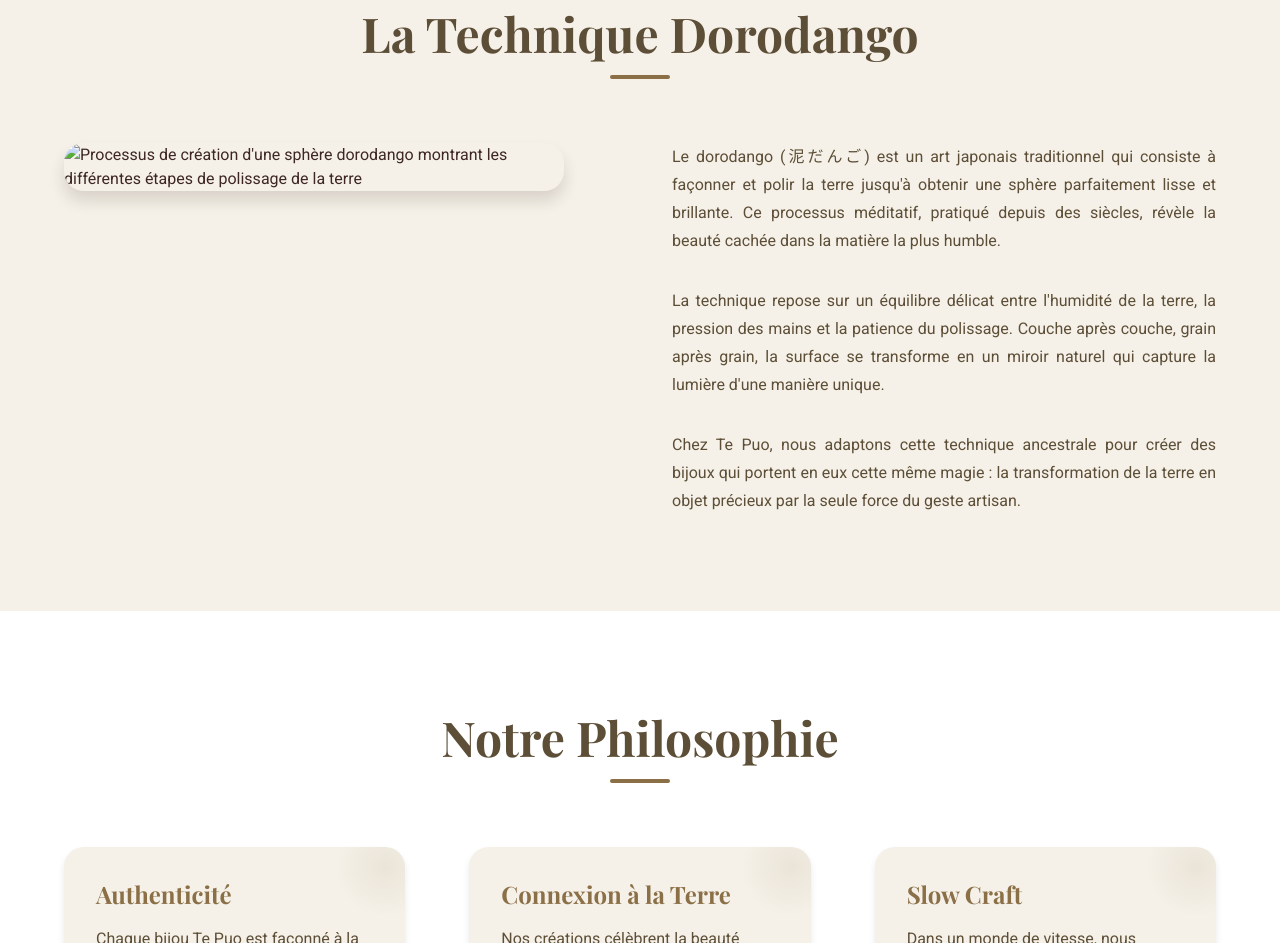
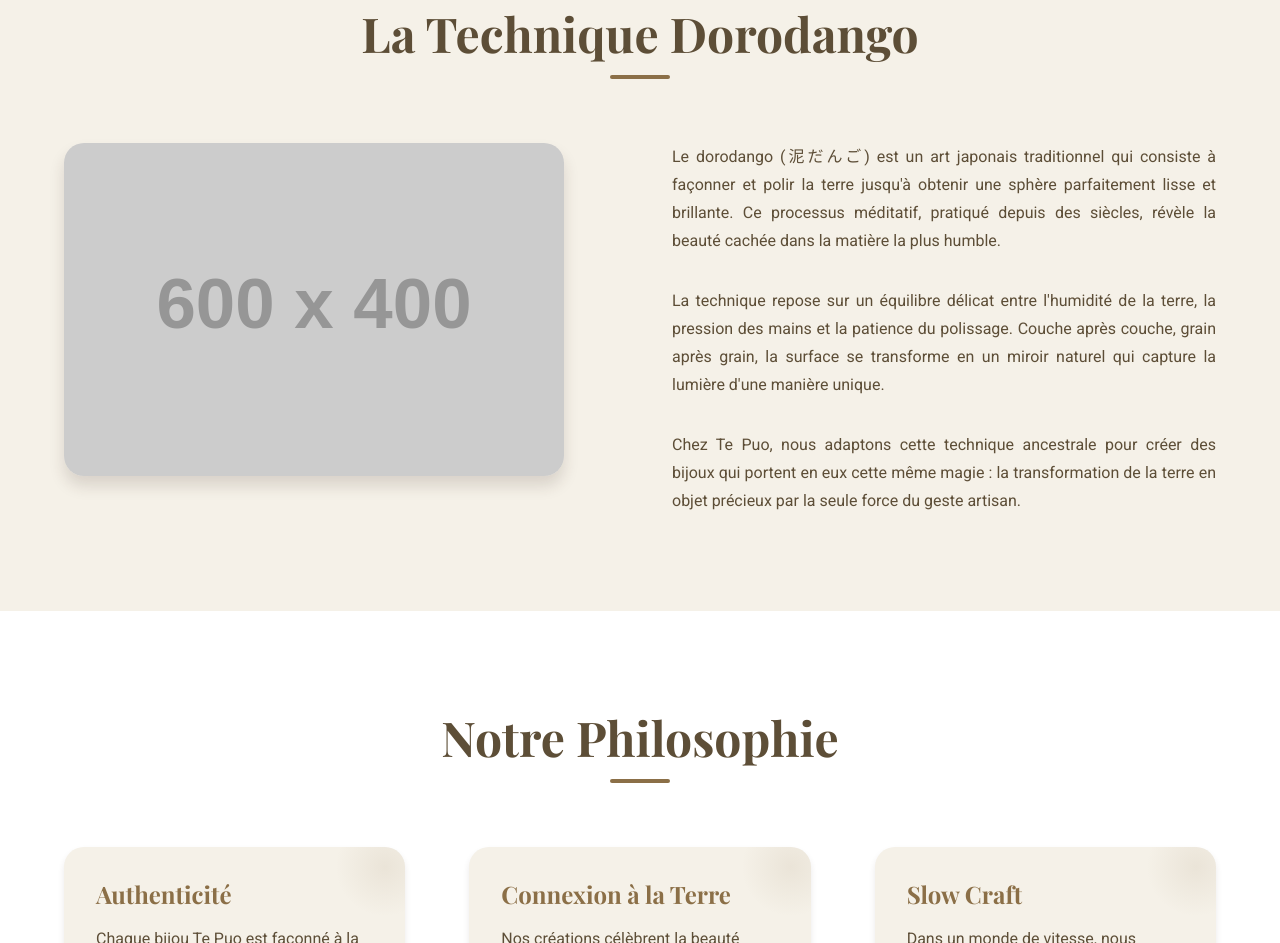
Before and after one commit to LuckyBanana/tepuo-homepage, a website built with Vite: page index.html in a window 1280 px wide. Shown: the part 1369-2312 px from the top of the page. Built offline with nearby package versions, Linux system fonts and the light colour scheme; placeholder pictures from the web are drawn by us; files whose address does not match are found by name.

Commit message:
Fix: Replace missing image with placeholder on homepage
The 'dorodango-process.jpg' image was missing from the 'images/' directory,
causing a broken image icon to appear on the homepage (index.html).

This commit replaces the missing image with a 'https://via.placeholder.com/600x400'
placeholder to ensure that a visual element is displayed and to avoid a broken
image experience for users. The alt text remains the same.

```diff
--- a/index.html
+++ b/index.html
@@ -92,7 +92,7 @@
           </div>
           <div class="technique-image">
             <img
-              src="images/dorodango-process.jpg"
+              src="https://via.placeholder.com/600x400"
               alt="Processus de création d'une sphère dorodango montrant les différentes étapes de polissage de la terre"
               class="process-image"
             >
```
